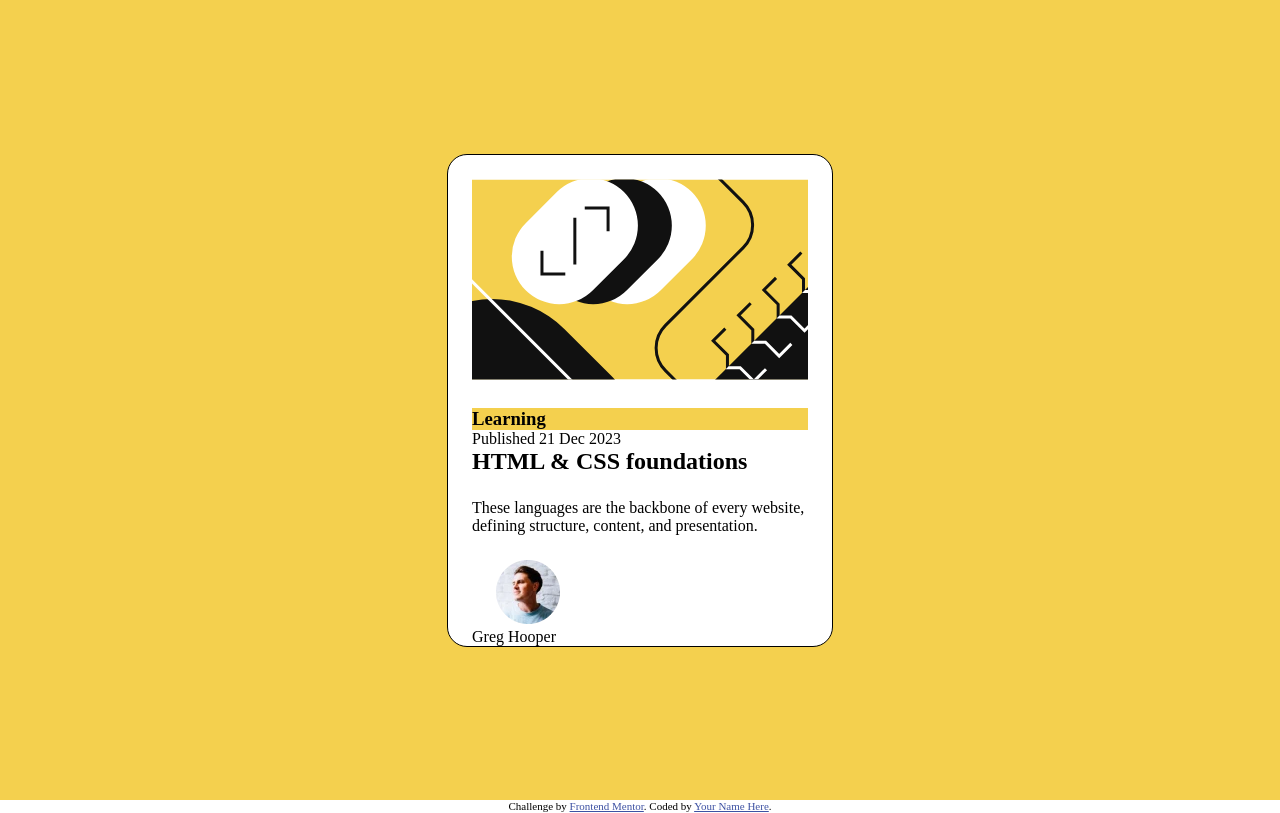
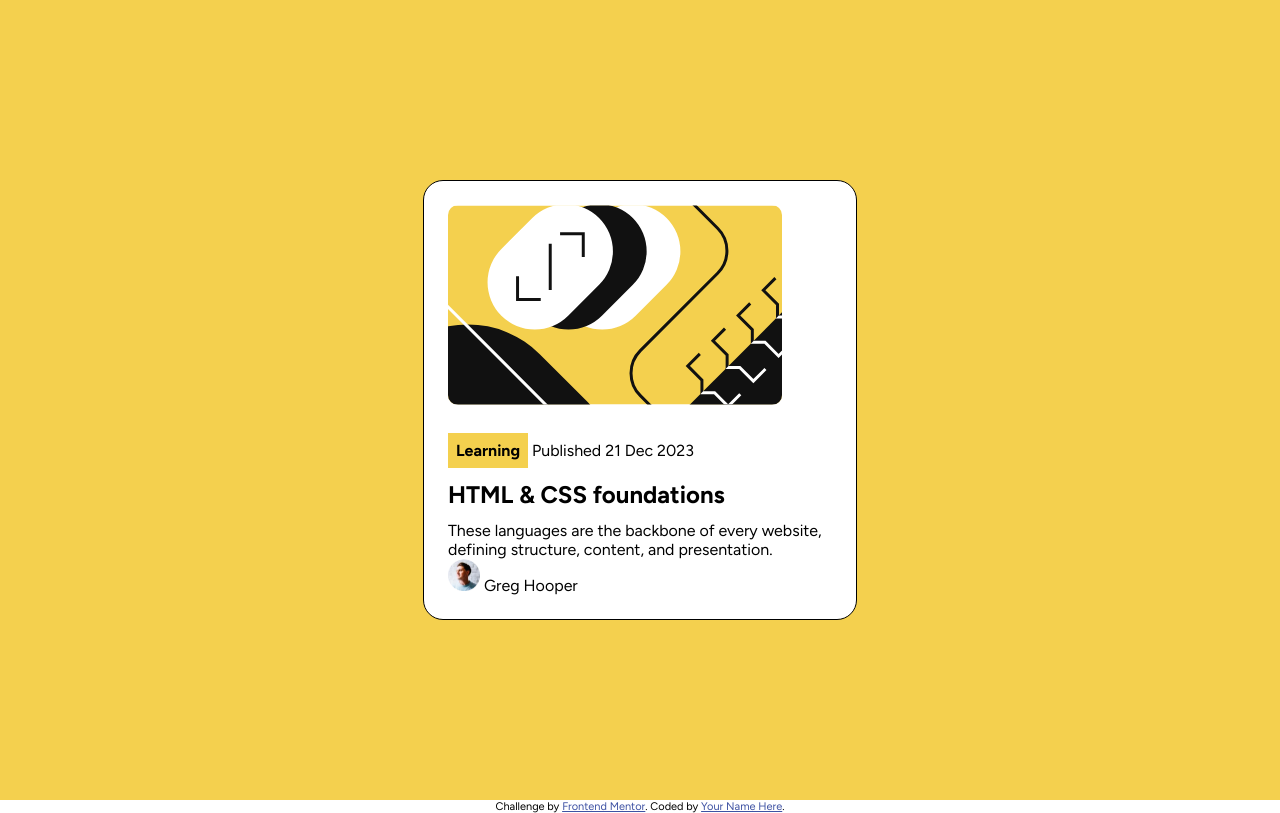
Before and after one commit to henryapm/blog-preview-card-main, a plain HTML site: page index.html in a window 1280 px wide. Drawn offline with Linux system fonts and the light colour scheme.

Commit message:
styling or trying to style

```diff
--- a/index.html
+++ b/index.html
@@ -13,21 +13,21 @@
 
   <main class="flex-container">
     <section class="card">
-      <div class="card-image">
-        <img src="./assets/images/illustration-article.svg" alt="html and css foundation image" srcset="">
-      </div>
+      <img class="card-image" src="./assets/images/illustration-article.svg" alt="html and css foundation image">
+      <div class="card-content">
         <div class="card-header">
-        <h3 class="course-category">Learning</h3>
-        <p class="course-date">Published 21 Dec 2023</p>
-        <h1 class="course-title">HTML & CSS foundations</h1>
+          <h4 class="course-category">Learning</h4>
+          <p class="course-date inline">Published 21 Dec 2023</p>
+          <h1 class="course-title inline">HTML & CSS foundations</h1>
         </div>
         <div class="card-body">
-        <p class="course-description">
+          <p class="course-description inline">
             These languages are the backbone of every website, defining structure, content, and presentation.
           </p>
           <div class="author">
-          <img src="./assets/images/image-avatar.webp" alt="Greg Hooper" srcset="">
+            <img src="./assets/images/image-avatar.webp" alt="Greg Hooper">
             <p>Greg Hooper</p>
+          </div>
         </div>
       </div>
     </section>
--- a/style.css
+++ b/style.css
@@ -1,13 +1,17 @@
+@import url('https://fonts.googleapis.com/css2?family=Figtree:ital,wght@0,300..900;1,300..900&display=swap');
+
 :root{
   --yellow: hsl(47, 88%, 63%);
   --white: hsl(0, 0%, 100%);
 }
+
 .attribution { font-size: 11px; text-align: center; }
 .attribution a { color: hsl(228, 45%, 44%); }
 
 *{
   padding: 0px;
   margin: 0px;
+  font-family: "Figtree", sans-serif;
 }
 
 main{
@@ -15,8 +19,11 @@ main{
   background-color: var(--yellow)
 }
 
-img{
-  padding: 24px 24px 0 24px;
+.card{
+  padding: 24px;
+}
+.card-image{
+  height: 200px;
   border-radius: 10px;
 }
 
@@ -28,15 +35,46 @@ img{
 
 .card{
   background-color: var(--white);
-  max-width: 384px;
+  width: 384px;
   max-height: 522px;
   border-radius: 20px;
   border: 1px solid black;
 }
-.card-header, .card-body{
-  padding: 24px 24px 0 24px;
+
+.card-content{
+  padding-top: 24px;
 }
 
 .course-category{
+  display: inline-block;
+  padding: 8px;
   background-color: var(--yellow);
 }
+
+.inline{
+  display: inline-block;
+}
+
+.course-category, .course-date, .course-title{
+  margin-bottom: 12px;
+}
+
+.course-description{
+  word-break: break-all;
+}
+
+.card-body{
+  width: 384px;
+}
+
+.author img, .author p{
+  display: inline;
+}
+
+.author img{
+  width: 32px;
+  height: 32px;
+}
+.author p{
+  vertical-align: auto;
+}
```
Lines whose indentation alone changed are shown as unchanged.
